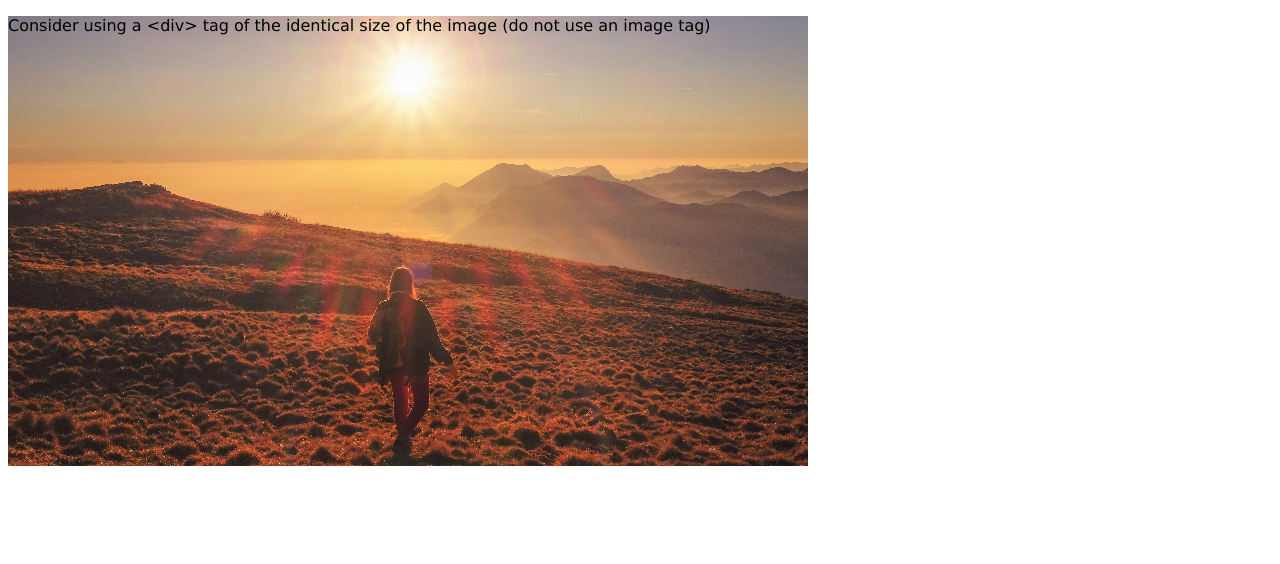
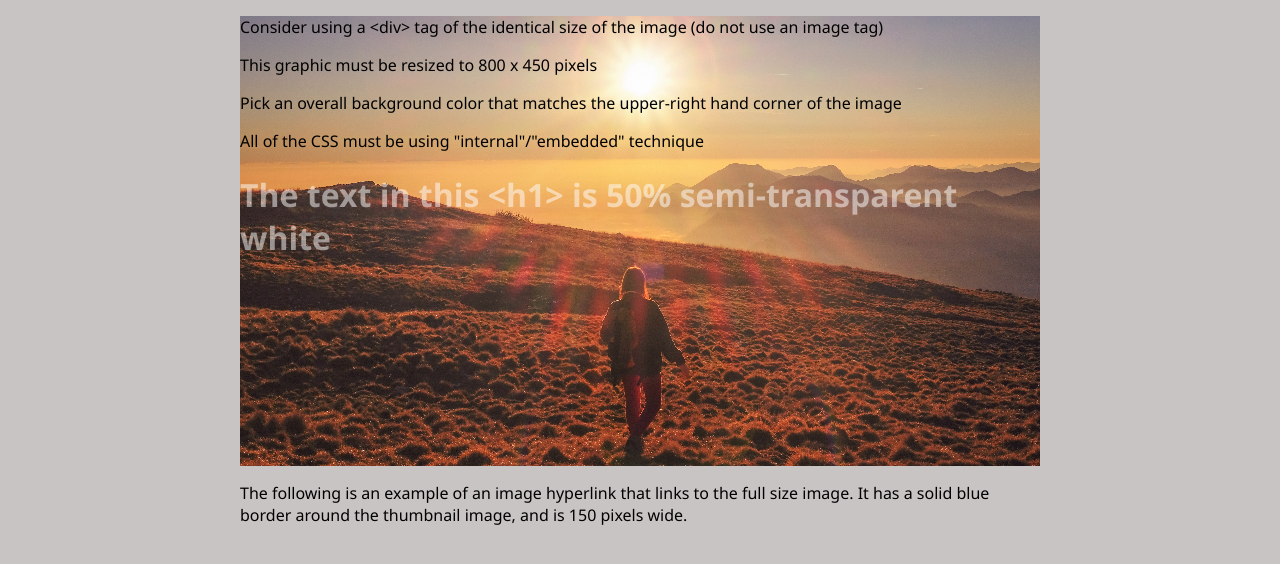
Before and after one commit to jt024/WebAssignment2, a plain HTML site: page Index.html in a window 1280 px wide. Drawn offline with Linux system fonts and the light colour scheme.

Commit message:
Almost done!!

```diff
--- a/Index.html
+++ b/Index.html
@@ -1,22 +1,59 @@
 <!DOCTYPE html>
 <html>
 <head>
-    <link rel="stylesheet" href="Layout.css" type="text/css"/>
+    <!-- <link rel="stylesheet" href="Layout.css" type="text/css"/> -->
     <meta charset="utf-8" />
+    <style>
+        body {
+            width: 800px;
+            margin-left: auto;
+            margin-right: auto;
+            overflow-y: scroll;
+            font-family: 'Segoe UI', Tahoma, Geneva, Verdana, sans-serif;
+            font-weight: 500;
+            background-color: #c9c4c4;
+        }
+        #image1 {
+            width: 800px;
+            height: 450px;
+            background-image: url("images/gottardi_800x450.png");
+        }
+        #imagehead1 {
+            color: white;
+            opacity: .5;
+        }
+
+
+
+    </style>
     <title></title>
 </head>
-<body>
+<body >
     <div id="image1">
 
-        <p>Consider using a &lt;div&gt; tag of the identical size of the image
-         (do not use an image tag) </p>
+        <p>
+            Consider using a &lt;div&gt; tag of the identical size of the image (do not use an image tag)
+        </p>
+        <p>
+            This graphic must be resized to 800 x 450 pixels
+        </p>
+        <p>
+            Pick an overall background color that matches the upper-right hand corner of the image
+        </p>
+        <p>
+            All of the CSS must be using "internal"/"embedded" technique
+        </p>
+        <h1 id="imagehead1">The text in this &lt;h1&gt; is 50% semi-transparent white</h1>
+
 
     </div>
 
+    <p style="width:750px">
+        The following is an example of an image hyperlink that links to the full size
+        image. It has a solid blue border around the thumbnail image, and is 150 pixels wide.
+    </p>
 
-    <p > </p>
-    <p> </p>
-    <p> </p>
+
 
 </body>
 </html>
```
Also changed, not shown: Layout.css (line endings or trailing spaces).
